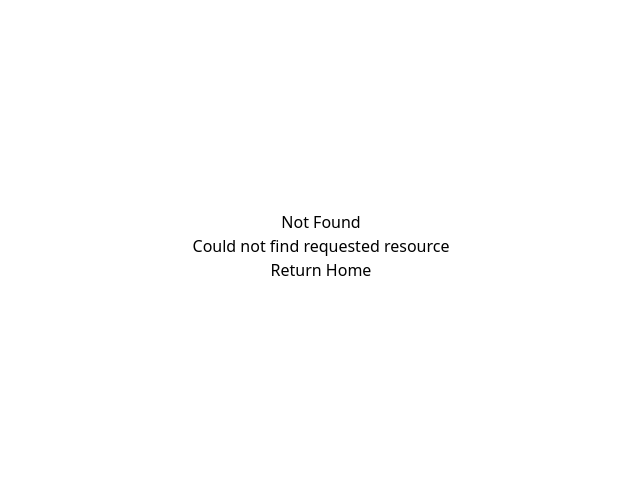
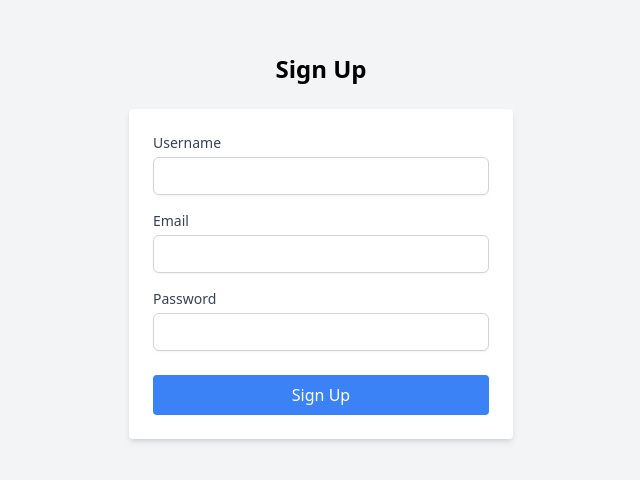
Before and after one commit to Macharia-Maurice/next_js, a Next.js app: page /signup in a window 1280 px wide. Before the commit this address had no page. Shown: the part 154-634 px from the top of the page, without its empty margins (319-959 px from the left). Built offline with nearby package versions, Linux system fonts and the light colour scheme.

Commit message:
add signup page

```diff
--- /dev/null
+++ b/src/app/(auth)/signup/page.tsx
@@ -0,0 +1,87 @@
+'use client'
+import React, { useState } from 'react';
+import axios from 'axios';
+
+const SignUp = () => {
+  const [user, setUser] = useState({
+    email: "",
+    password: "",
+    username: "",
+  });
+
+  const [error, setError] = useState("");
+  const [success, setSuccess] = useState("");
+
+  const handleChange = (e: React.ChangeEvent<HTMLInputElement>) => {
+    setUser({
+      ...user,
+      [e.target.name]: e.target.value,
+    });
+  };
+
+  const onSignUp = async (e: React.FormEvent) => {
+    e.preventDefault();
+    try {
+      const response = await axios.post('/api/signup', user);
+      if (response.data.success) {
+        setSuccess("Sign up successful! Please log in.");
+        setError("");
+        setUser({ email: "", password: "", username: "" });
+      } else {
+        setError(response.data.message);
+        setSuccess("");
+      }
+    } catch (err) {
+      setError("An error occurred during sign-up. Please try again.");
+      setSuccess("");
+    }
+  };
+
+  return (
+    <div className="flex flex-col items-center justify-center min-h-screen bg-gray-100">
+      <h1 className="font-bold text-2xl mb-6">Sign Up</h1>
+      <form className="bg-white p-6 rounded shadow-md w-full max-w-sm" onSubmit={onSignUp}>
+        <div className="mb-4">
+          <label htmlFor="username" className="block text-sm font-medium text-gray-700">Username</label>
+          <input
+            type="text"
+            value={user.username}
+            name="username"
+            onChange={handleChange}
+            className="mt-1 block w-full px-3 py-2 border border-gray-300 rounded-md shadow-sm focus:outline-none focus:ring-blue-500 focus:border-blue-500 sm:text-sm"
+          />
+        </div>
+
+        <div className="mb-4">
+          <label htmlFor="email" className="block text-sm font-medium text-gray-700">Email</label>
+          <input
+            type="text"
+            value={user.email}
+            name="email"
+            onChange={handleChange}
+            className="mt-1 block w-full px-3 py-2 border border-gray-300 rounded-md shadow-sm focus:outline-none focus:ring-blue-500 focus:border-blue-500 sm:text-sm"
+          />
+        </div>
+
+        <div className="mb-6">
+          <label htmlFor="password" className="block text-sm font-medium text-gray-700">Password</label>
+          <input
+            type="password"
+            value={user.password}
+            name="password"
+            onChange={handleChange}
+            className="mt-1 block w-full px-3 py-2 border border-gray-300 rounded-md shadow-sm focus:outline-none focus:ring-blue-500 focus:border-blue-500 sm:text-sm"
+          />
+        </div>
+
+        <button type="submit" className="w-full bg-blue-500 text-white py-2 px-4 rounded hover:bg-blue-600 transition-colors">
+          Sign Up
+        </button>
+      </form>
+      {error && <p className="text-red-500 mt-4">{error}</p>}
+      {success && <p className="text-green-500 mt-4">{success}</p>}
+    </div>
+  );
+}
+
+export default SignUp;
```
